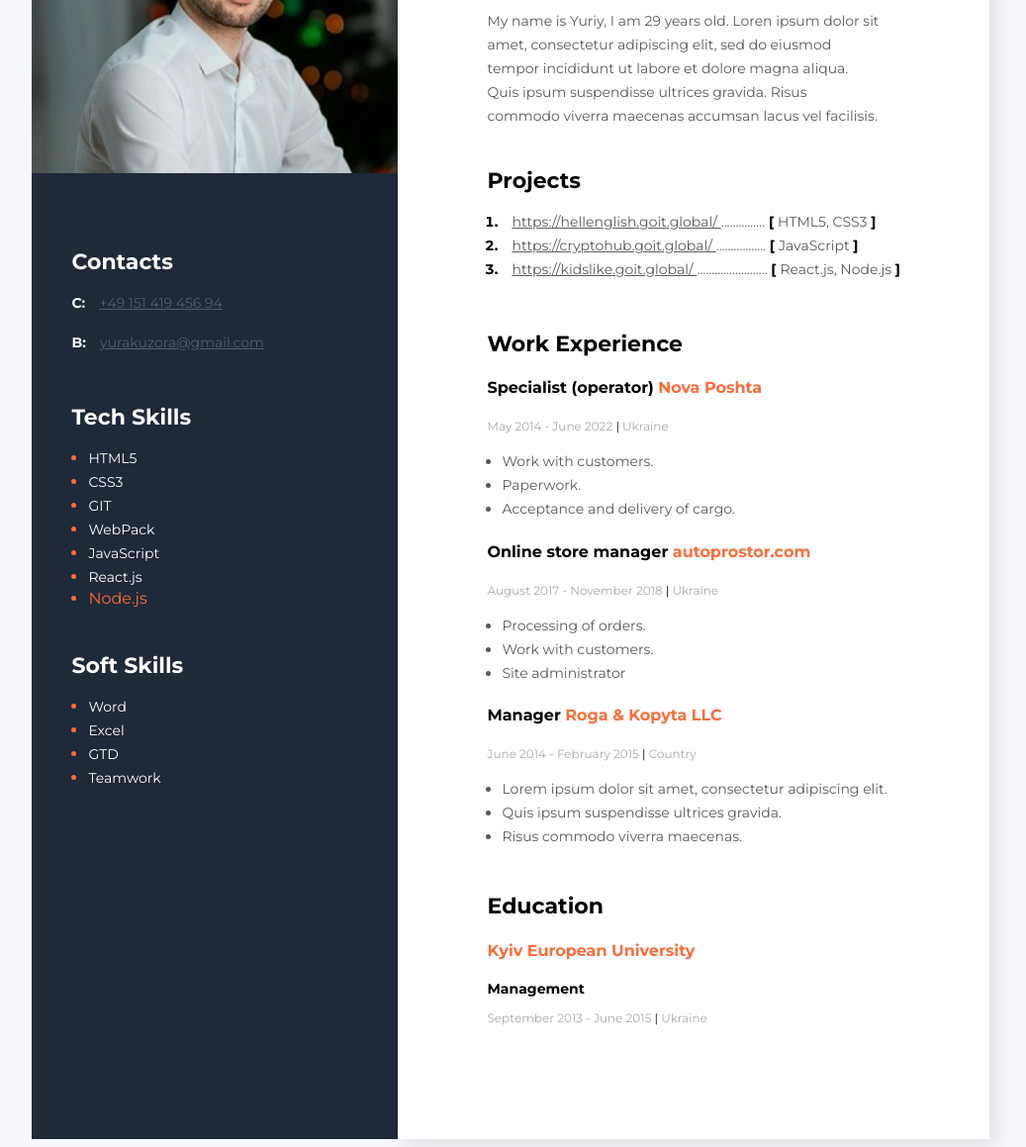
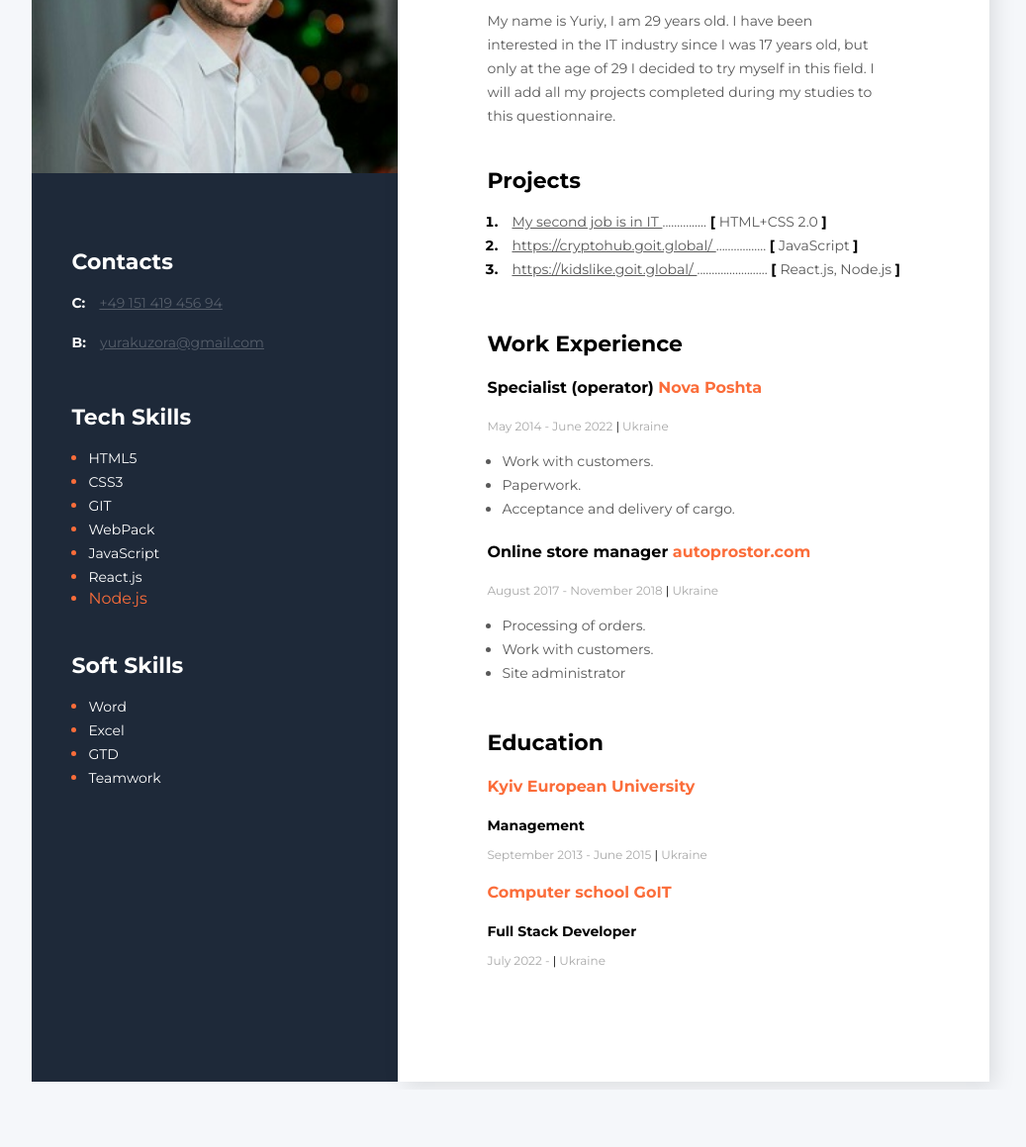
Before and after one commit to YuriiKuzora/YuriiKuzora, a plain HTML site: page index.html in a window 1280 px wide. Shown: the part 243-1402 px from the top of the page at 99% size, without its empty margins (240-1277 px from the left). After the commit the page ends 1344 px from the top, so only its background shows below. Drawn offline with Linux system fonts and the light colour scheme.

Commit message:
додав виправлення до анкети

```diff
--- a/index.html
+++ b/index.html
@@ -1,153 +1,204 @@
 <!DOCTYPE html>
 <html lang="en">
   <head>
-    <meta charset="UTF-8">
-    <meta http-equiv="X-UA-Compatible" content="IE=edge">
-    <link rel="preconnect" href="https://fonts.googleapis.com">
-    <link rel="preconnect" href="https://fonts.gstatic.com" crossorigin>
-    <link href="https://fonts.googleapis.com/css2?family=Montserrat:wght@400;700&display=swap" rel="stylesheet">
-    <meta name="viewport" content="width=device-width, initial-scale=1.0">
-    <link rel="stylesheet" href="styles/styles.css">
+    <meta charset="UTF-8" />
+    <meta http-equiv="X-UA-Compatible" content="IE=edge" />
+    <link rel="preconnect" href="https://fonts.googleapis.com" />
+    <link rel="preconnect" href="https://fonts.gstatic.com" crossorigin />
+    <link
+      href="https://fonts.googleapis.com/css2?family=Montserrat:wght@400;700&display=swap"
+      rel="stylesheet"
+    />
+    <meta name="viewport" content="width=device-width, initial-scale=1.0" />
+    <link rel="stylesheet" href="styles/styles.css" />
     <title>Resume</title>
   </head>
   <body>
-<!--Main-->
+    <!-- ?Main -->
     <div class="main">
-    <!--Main content-->
+      <!-- ?Main content -->
       <div class="main-content">
-        <!--About user-->
+        <!--?About user-->
         <div class="abaut">
-            <h2 class="abaut-position">Front-End Developer</h2>
+          <h2 class="abaut-position">Full Stack Developer</h2>
           <h1 class="abaut-name">Yurii Kuzora</h1>
-            <p  class="abaut-description">  My name is Yuriy, I am 29 years old.
-                                            Loren ipsum dolor sit amet, consectetur adipiscing elit, sed do eiusmod tempor incididunt ut labore et dolore magna aliqua.
-                                            Quis ipsum suspendisse ultrices gravida. Risus commodo viverra maecenas accumsan lacus vel facilisis.
+          <p class="abaut-description">
+            My name is Yuriy, I am 29 years old. I have been interested in the
+            IT industry since I was 17 years old, but only at the age of 29 I
+            decided to try myself in this field. I will add all my projects
+            completed during my studies to this questionnaire.
           </p>
         </div>
-        <!--Projects-->
+        <!--?Projects-->
         <div class="projects">
           <h3 class="title">Projects</h3>
           <ol class="projects-list">
             <li class="projects-iten">
               <span class="project">
-                        <a href="https://hellenglish.goit.global/"
-                            class="project-link">https://hellenglish.goit.global/
+                <a
+                  href="https://yuriikuzora.github.io/goit-markup-hw-08/"
+                  class="project-link"
+                  >My second job is in IT
                 </a>
                 ...............
                 <span class="project-bracket"> [ </span>
-                        HTML5, CSS3
+                HTML+CSS 2.0
                 <span class="project-bracket"> ] </span>
               </span>
-
             </li>
             <li class="projects-iten">
               <span class="project">
-                        <a href="https://cryptohub.goit.global/"
-                        class="project-link">https://cryptohub.goit.global/
+                <a href="https://cryptohub.goit.global/" class="project-link"
+                  >https://cryptohub.goit.global/
                 </a>
                 .................
                 <span class="project-bracket"> [ </span>
                 JavaScript
                 <span class="project-bracket"> ] </span>
               </span>
-
             </li>
             <li class="projects-iten">
               <span class="project">
-                        <a href="https://kidslike.goit.global/"
-                        class="project-link">https://kidslike.goit.global/
+                <a href="https://kidslike.goit.global/" class="project-link"
+                  >https://kidslike.goit.global/
                 </a>
                 ........................
                 <span class="project-bracket"> [ </span>
                 React.js, Node.js
                 <span class="project-bracket"> ] </span>
               </span>
-
             </li>
           </ol>
         </div>
-        <!--Work-->
+        <!--?Work-->
         <div class="work">
           <h3 class="title">Work Experience</h3>
-            <!--Company 1-->
+          <!--?Company 1-->
           <div>
-                <h4 class="work-position"> Specialist (operator) <span class="organization"> Nova Poshta </span></h4>
-                <p class="period"> May 2014 - June 2022 <span class="line"> | </span>  Ukraine </p>
+            <h4 class="work-position">
+              Specialist (operator)
+              <span class="organization"> Nova Poshta </span>
+            </h4>
+            <p class="period">
+              May 2014 - June 2022 <span class="line"> | </span> Ukraine
+            </p>
             <ul class="work-list">
-                    <li class="work-list-iten">Work with customers. </li>
+              <li class="work-list-iten">Work with customers.</li>
               <li class="work-list-iten">Paperwork.</li>
               <li class="work-list-iten">Acceptance and delivery of cargo.</li>
             </ul>
           </div>
-            <!--Company 2-->
+          <!--?Company 2-->
           <div>
-                <h4 class="work-position">Online store manager <span class="organization"> autoprostor.com </span></h4>
-                <p class="period">August 2017 - November 2018 <span class="line"> | </span> Ukraine </p>
+            <h4 class="work-position">
+              Online store manager
+              <span class="organization"> autoprostor.com </span>
+            </h4>
+            <p class="period">
+              August 2017 - November 2018 <span class="line"> | </span> Ukraine
+            </p>
             <ul class="work-list">
               <li class="work-list-iten">Processing of orders.</li>
               <li class="work-list-iten">Work with customers.</li>
               <li class="work-list-iten">Site administrator</li>
             </ul>
           </div>
-            <!--Company 3-->
-            <div>
-                <h4 class="work-position">Manager <span class="organization"> Roga & Kopyta LLC </span></h4>
-                <p class="period">June 2014 - February 2015 <span class="line"> | </span> Country</p>
-                <ul class="work-list">
-                    <li class="work-list-iten">Lorem ipsum dolor sit amet, consectetur adipiscing elit.</li>
-                    <li class="work-list-iten">Quis ipsum suspendisse ultrices gravida.</li>
-                    <li class="work-list-iten">Risus commodo viverra maecenas. </li>
-                </ul></div>
         </div>
-        <!--Education-->
+        <!--?Education-->
         <div class="education">
+          <ul class="list">
+            <li class="schools">
               <h3 class="title">Education</h3>
-            <h4 class="university"> <span class="organization"> Kyiv European University </span></h4>
+              <h4 class="university">
+                <span class="organization"> Kyiv European University </span>
+              </h4>
               <h4 class="department">Management</h4>
-            <p class="period">September 2013 - June 2015 <span class="line"> | </span> Ukraine </p>
+              <p class="period">
+                September 2013 - June 2015 <span class="line"> | </span> Ukraine
+              </p>
+            </li>
+            <li class="schools">
+              <h4 class="university">
+                <span class="organization"> Computer school GoIT </span>
+              </h4>
+              <h4 class="department">Full Stack Developer</h4>
+              <p class="period">
+                July 2022 - <span class="line"> | </span> Ukraine
+              </p>
+            </li>
+          </ul>
         </div>
       </div>
-    <!--Sidebar-->
+      <!--?Sidebar-->
       <aside class="sidebar">
-        <img src="img/photo_2019-09-26_15-56-54.jpg" alt="user photo" class="photo">
-        <!--Contacts-->
+        <img
+          src="img/photo_2019-09-26_15-56-54.jpg"
+          alt="user photo"
+          class="photo"
+        />
+        <!--?Contacts-->
         <div class="contacts">
           <h3 class="sibedar-title">Contacts</h3>
           <div>
             <p>
               <span class="contact-type">C:</span>
-                    <a href="tel:+4915141945694" class="contact-link">+49 151 419 456 94</a>
+              <a href="tel:+4915141945694" class="contact-link"
+                >+49 151 419 456 94</a
+              >
             </p>
             <p>
               <span class="contact-type">B:</span>
-                    <a href="mailto:yurakuzora@gmail.com" class="contact-link">yurakuzora@gmail.com</a>
+              <a href="mailto:yurakuzora@gmail.com" class="contact-link"
+                >yurakuzora@gmail.com</a
+              >
             </p>
           </div>
         </div>
-        <!--Tech Skills-->
+        <!--?Tech Skills-->
         <div class="tech-skills">
           <h3 class="sibedar-title">Tech Skills</h3>
           <ul class="tech-skills-list">
-                <li class="tech-skills-iten"> <span class="tech-skills-text">HTML5</span> </li>
-                <li class="tech-skills-iten"> <span class="tech-skills-text">CSS3</span> </li>
-                <li class="tech-skills-iten"> <span class="tech-skills-text">GIT</span> </li>
-                <li class="tech-skills-iten"> <span class="tech-skills-text">WebPack</span> </li>
-                <li class="tech-skills-iten"> <span class="tech-skills-text">JavaScript</span> </li>
-                <li class="tech-skills-iten"> <span class="tech-skills-text">React.js</span> </li>
-                <li class="tech-skills-iten"> <span class="tech-askills-text">Node.js</span> </li>
+            <li class="tech-skills-iten">
+              <span class="tech-skills-text">HTML5</span>
+            </li>
+            <li class="tech-skills-iten">
+              <span class="tech-skills-text">CSS3</span>
+            </li>
+            <li class="tech-skills-iten">
+              <span class="tech-skills-text">GIT</span>
+            </li>
+            <li class="tech-skills-iten">
+              <span class="tech-skills-text">WebPack</span>
+            </li>
+            <li class="tech-skills-iten">
+              <span class="tech-skills-text">JavaScript</span>
+            </li>
+            <li class="tech-skills-iten">
+              <span class="tech-skills-text">React.js</span>
+            </li>
+            <li class="tech-skills-iten">
+              <span class="tech-askills-text">Node.js</span>
+            </li>
           </ul>
         </div>
-        <!--Soft Skills-->
+        <!--?Soft Skills-->
         <div class="soft-skills">
           <h3 class="sibedar-title">Soft Skills</h3>
           <ul class="soft-skills-list">
-                <li class="soft-skills-iten"> <span class="soft-skills-text">Word</span> </li>
-                <li class="soft-skills-iten"> <span class="soft-skills-text">Excel</span> </li>
-                <li class="soft-skills-iten"> <span class="soft-skills-text">GTD</span> </li>
-                <li class="soft-skills-iten"> <span class="soft-skills-text">Teamwork</span> </li>
+            <li class="soft-skills-iten">
+              <span class="soft-skills-text">Word</span>
+            </li>
+            <li class="soft-skills-iten">
+              <span class="soft-skills-text">Excel</span>
+            </li>
+            <li class="soft-skills-iten">
+              <span class="soft-skills-text">GTD</span>
+            </li>
+            <li class="soft-skills-iten">
+              <span class="soft-skills-text">Teamwork</span>
+            </li>
           </ul>
         </div>
-
       </aside>
     </div>
   </body>
--- a/styles/styles.css
+++ b/styles/styles.css
@@ -106,8 +106,7 @@ body {
     margin-bottom: 10px;
 }
 
-.work-positinon,
-{
+.work-positinon {
     font-style: normal;
     font-weight: 700;
     font-size: 16px;
@@ -155,7 +154,12 @@ margin-bottom: 10px;
 }
 
 /* education styles */
-.education {}
+.list {
+    margin-top: 0px;
+    margin-bottom: 0px;
+    padding-left: 0px;
+    list-style: none;
+}
 
 .university {
     font-style: normal;
```
Lines whose indentation alone changed are shown as unchanged.
